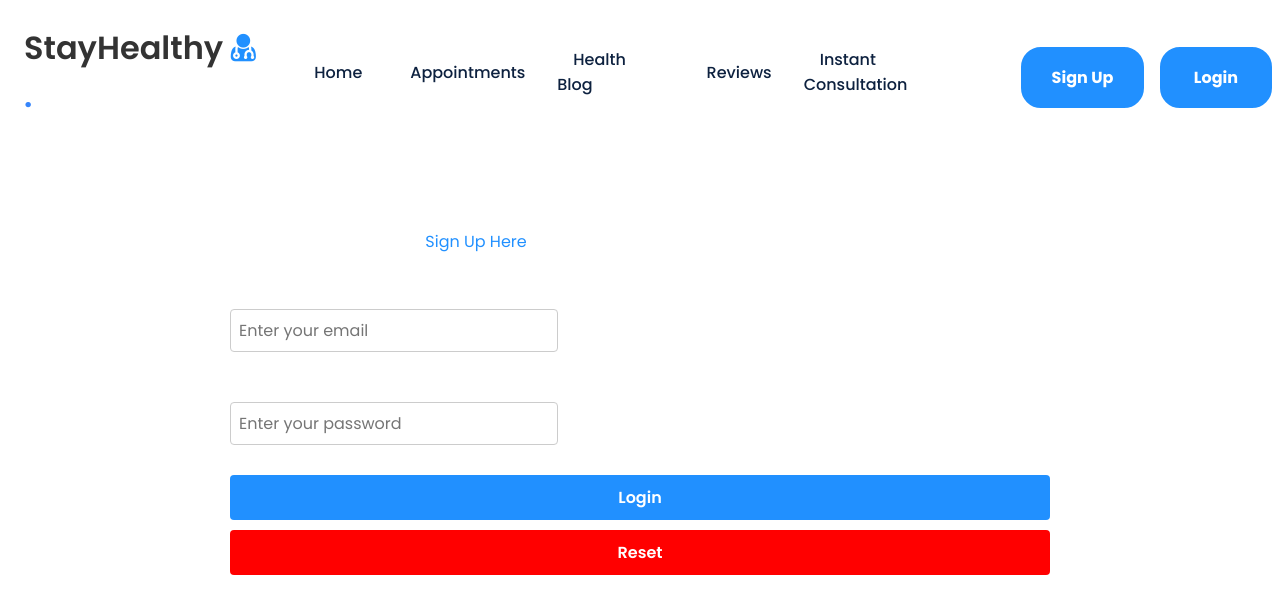
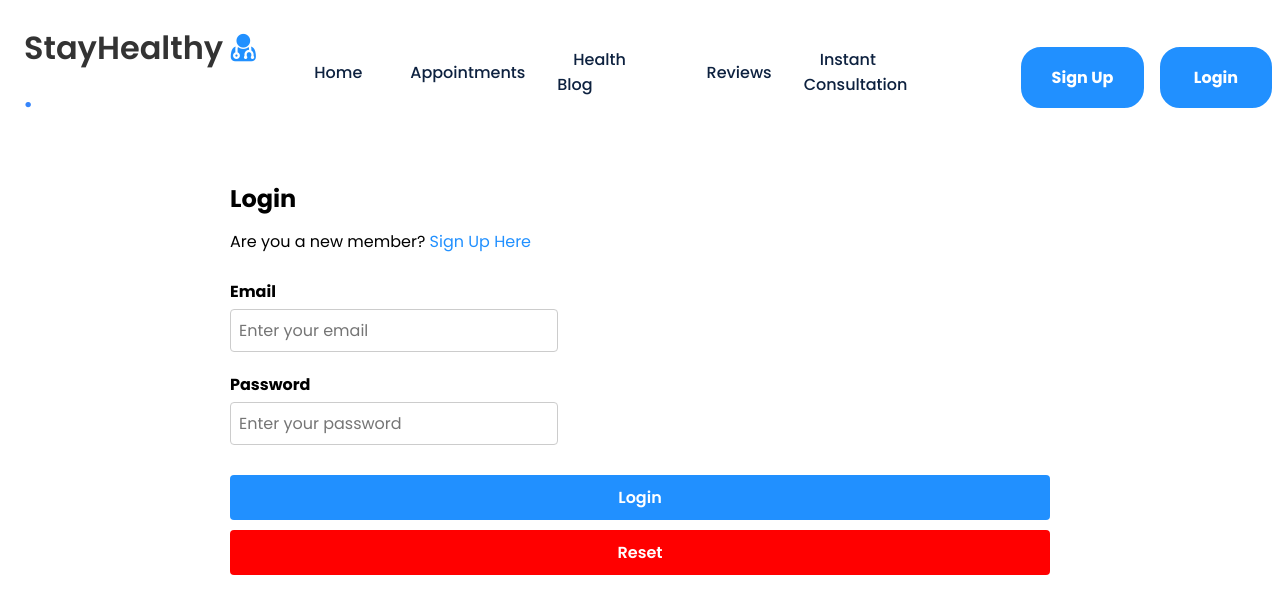
Before and after one commit to richardnewell15/test_med_app, a React (Create React App) app: page /login in a window 1280 px wide. Shown: the top 614 px of the page. Built offline with nearby package versions, Linux system fonts and the light colour scheme.

Commit message:
Update for 2

```diff
--- a/src/Components/Login/Login.js
+++ b/src/Components/Login/Login.js
@@ -66,7 +66,7 @@ const Login = () => {
             <h2>Login</h2>
           </div>
           <div className="login-text">
-            Are you a new member?
+            Are you a new member?&nbsp;
             <span>
               <Link to="/signup" style={{ color: '#2190FF' }}>
                 Sign Up Here
--- a/src/Components/Sign_Up/Sign_Up.css
+++ b/src/Components/Sign_Up/Sign_Up.css
@@ -6,7 +6,7 @@
     margin-top: 10%; /* Set top margin as a percentage of the viewport height */
     overflow: hidden; /* Hide any overflowing content */
     font-family: 'Segoe UI', Tahoma, Geneva, Verdana, sans-serif;
-    color: white;
+    color: black;
 }
 
 /* Styles for the password visibility icon */
@@ -23,11 +23,10 @@
 .signup-text1 {
     grid-column: -1 / 3; /* Span from second to third column from the end */
     text-align: right; /* Right-align text */
-    text-decoration: underline;
 }
 
 .signup-text1 span {
-    color: #3c79a7; /* Set text color */
+    color: black; /* Set text color */
     cursor: pointer; /* Change cursor to pointer on hover */
 }
 
```
